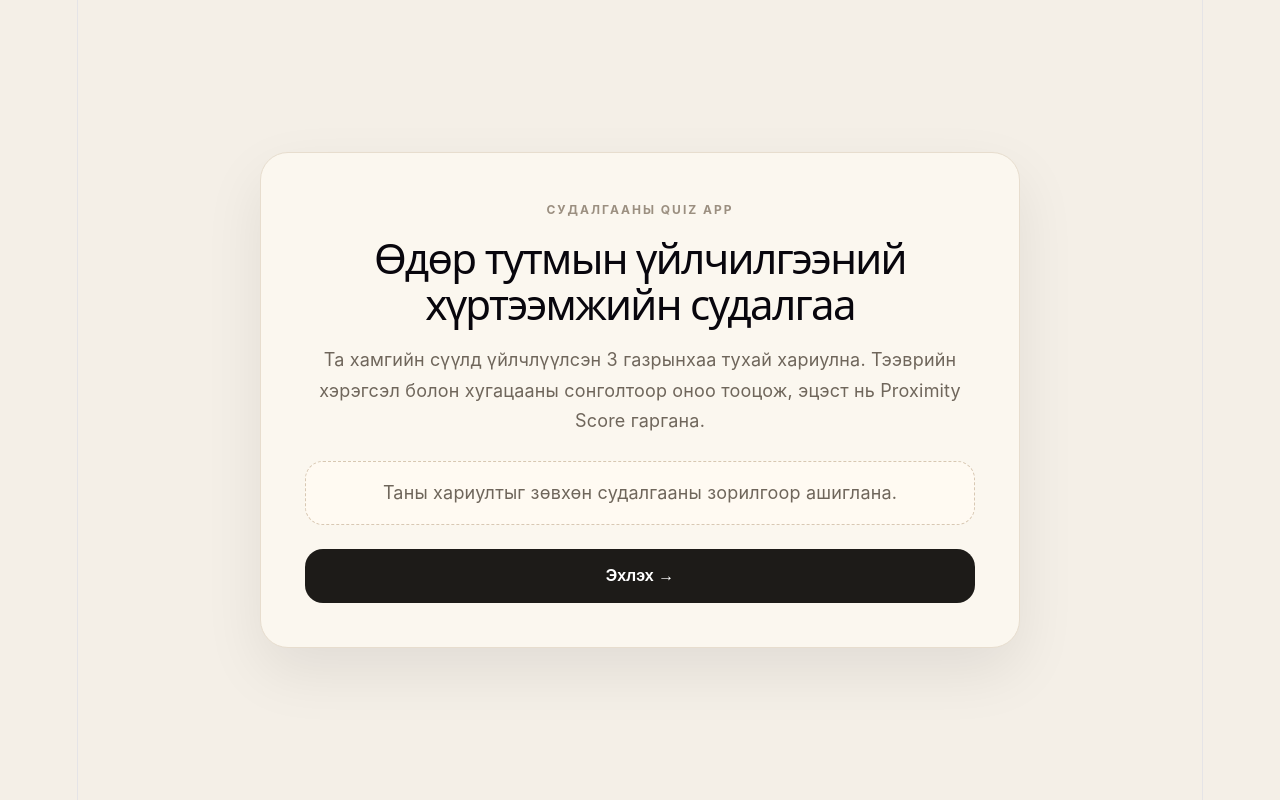
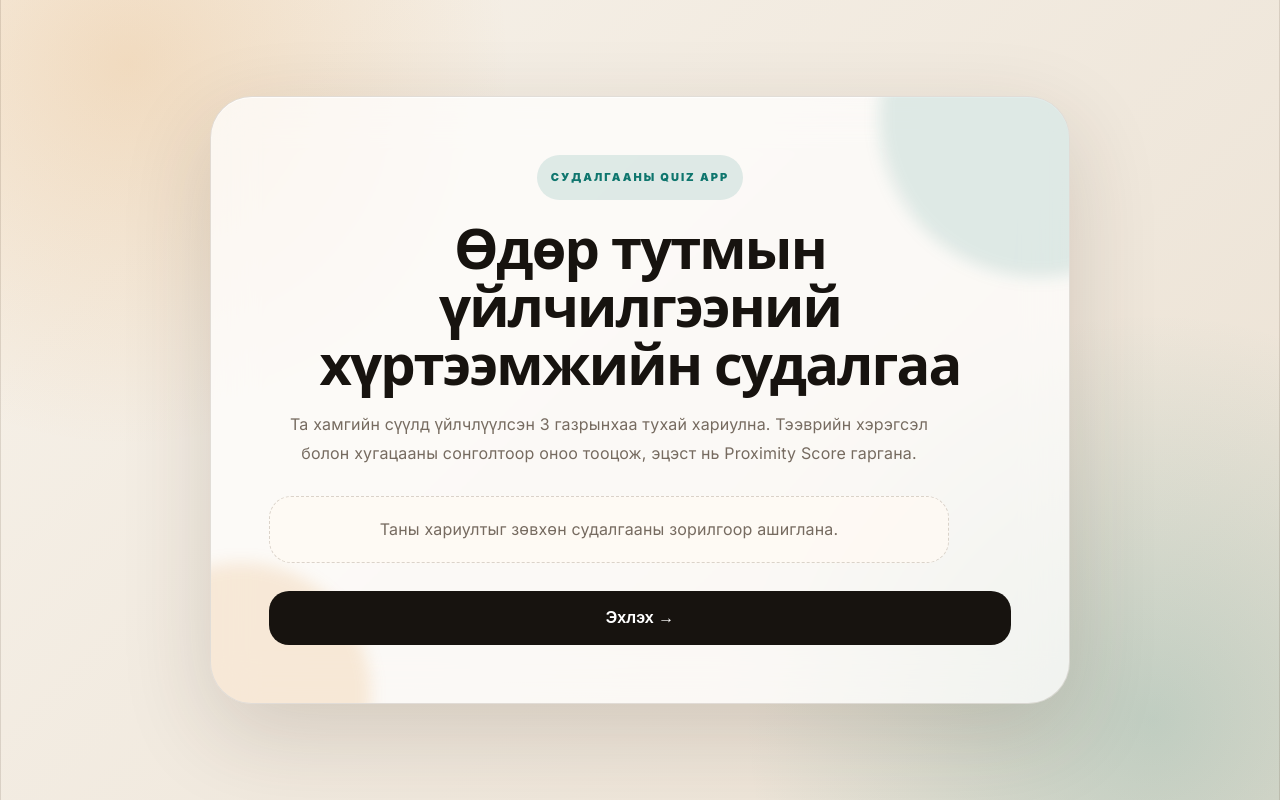
Before and after one commit to SHiilegbatIderbayar/Quest, a React (Vite) app: page / in a window 1280 px wide. Built offline with nearby package versions, Linux system fonts and the light colour scheme.

Commit message:
Add files via upload

```diff
--- a/package.json
+++ b/package.json
@@ -10,6 +10,7 @@
     "preview": "vite preview"
   },
   "dependencies": {
+    "@supabase/supabase-js": "^2.106.2",
     "react": "^19.2.6",
     "react-dom": "^19.2.6"
   },
--- a/src/App.css
+++ b/src/App.css
@@ -1,72 +1,160 @@
+@import url("https://fonts.googleapis.com/css2?family=Inter:wght@400;500;600;700;800;900&display=swap");
+
 * {
   box-sizing: border-box;
 }
 
+:root {
+  --bg-1: #f7f2ea;
+  --bg-2: #ebe1d3;
+  --card: rgba(255, 255, 255, 0.72);
+  --text: #17130f;
+  --muted: #766b60;
+  --border: rgba(90, 72, 52, 0.16);
+  --primary: #17130f;
+  --primary-soft: rgba(23, 19, 15, 0.08);
+  --accent: #0f766e;
+  --accent-soft: rgba(15, 118, 110, 0.12);
+  --cream: #fffaf3;
+
+  font-family: "Inter", system-ui, sans-serif;
+  color: var(--text);
+  background: var(--bg-1);
+}
+
+html {
+  scroll-behavior: smooth;
+}
+
+
+
 body {
   margin: 0;
-  font-family: Inter, Arial, sans-serif;
-  background: #f4efe7;
-  color: #1d1b18;
+  min-height: 100vh;
+  background:
+    radial-gradient(circle at 10% 8%, rgba(217, 119, 6, 0.18), transparent 28%),
+    radial-gradient(circle at 90% 90%, rgba(15, 118, 110, 0.2), transparent 30%),
+    linear-gradient(135deg, var(--bg-1), var(--bg-2));
+}
+
+#root {
+  width: 100%;
+  min-height: 100vh;
 }
 
 .container {
   min-height: 100vh;
-  display: flex;
-  justify-content: center;
-  align-items: center;
-  padding: 24px;
+  display: grid;
+  place-items: center;
+  padding: clamp(16px, 4vw, 48px);
 }
 
 .card {
-  width: 100%;
-  max-width: 760px;
-  background: #fbf7ef;
-  border: 1px solid #e7ddce;
-  border-radius: 28px;
-  padding: 44px;
-  box-shadow: 0 24px 60px rgba(0, 0, 0, 0.08);
+  width: min(100%, 860px);
+  position: relative;
+  overflow: hidden;
+  padding: clamp(26px, 5vw, 58px);
+  border-radius: clamp(26px, 4vw, 42px);
+  background: var(--card);
+  border: 1px solid var(--border);
+  box-shadow:
+    0 30px 90px rgba(55, 40, 24, 0.16),
+    inset 0 1px 0 rgba(255, 255, 255, 0.7);
+  backdrop-filter: blur(22px);
+}
+
+.card::before {
+  content: "";
+  position: absolute;
+  width: 320px;
+  height: 320px;
+  right: -130px;
+  top: -140px;
+  border-radius: 50%;
+  background: var(--accent-soft);
+  filter: blur(8px);
+}
+
+.card::after {
+  content: "";
+  position: absolute;
+  width: 260px;
+  height: 260px;
+  left: -100px;
+  bottom: -120px;
+  border-radius: 50%;
+  background: rgba(217, 119, 6, 0.13);
+  filter: blur(8px);
+}
+
+.card > * {
+  position: relative;
+  z-index: 2;
 }
 
 .eyebrow {
+  display: inline-flex;
+  margin: 0 0 18px;
+  padding: 9px 14px;
+  border-radius: 999px;
+  background: var(--accent-soft);
+  color: var(--accent);
+  font-size: 11px;
+  font-weight: 900;
+  letter-spacing: 2px;
   text-transform: uppercase;
-  letter-spacing: 2px;
-  color: #9b8f80;
-  font-size: 12px;
-  font-weight: 700;
 }
 
 h1 {
-  font-size: 42px;
-  line-height: 1.1;
-  margin: 12px 0 18px;
+  margin: 0 0 18px;
+  max-width: 780px;
+  color: var(--text);
+  font-size: clamp(30px, 6vw, 56px);
+  line-height: 1.04;
+  letter-spacing: -1.8px;
+  font-weight: 900;
 }
 
 h2 {
-  font-size: 34px;
-  line-height: 1.2;
-  margin: 28px 0;
+  margin: 26px 0 30px;
+  color: var(--text);
+  font-size: clamp(25px, 4vw, 42px);
+  line-height: 1.12;
+  letter-spacing: -1px;
+  font-weight: 850;
 }
 
 .description,
 .notice {
-  color: #6f665b;
-  line-height: 1.7;
+  max-width: 680px;
+  color: var(--muted);
+  font-size: clamp(14px, 2vw, 16px);
+  line-height: 1.8;
 }
 
 .notice {
-  background: #fffaf2;
-  border: 1px dashed #d8c8b3;
-  padding: 16px;
-  border-radius: 18px;
-  margin: 24px 0;
+  margin: 28px 0;
+  padding: 18px 20px;
+  border-radius: 22px;
+  background: rgba(255, 250, 243, 0.75);
+  border: 1px dashed rgba(90, 72, 52, 0.22);
 }
 
 .top-info {
   display: flex;
   justify-content: space-between;
-  color: #9b8f80;
-  font-size: 14px;
-  font-weight: 700;
+  gap: 12px;
+  margin-bottom: 18px;
+}
+
+.top-info span {
+  padding: 10px 16px;
+  border-radius: 999px;
+  background: rgba(255, 255, 255, 0.62);
+  border: 1px solid var(--border);
+  color: var(--muted);
+  font-size: 13px;
+  font-weight: 800;
 }
 
 .options {
@@ -76,115 +164,180 @@ h2 {
 
 button {
   width: 100%;
-  border: none;
-  border-radius: 18px;
+  border: 0;
+  border-radius: 20px;
   padding: 18px 22px;
-  background: #1d1b18;
+  background: var(--primary);
   color: white;
-  font-size: 16px;
-  font-weight: 700;
+  font-size: clamp(15px, 2vw, 16px);
+  font-weight: 850;
   cursor: pointer;
+  transition:
+    transform 0.22s ease,
+    box-shadow 0.22s ease,
+    background 0.22s ease;
 }
 
 button:hover {
   transform: translateY(-2px);
+  box-shadow: 0 18px 36px rgba(23, 19, 15, 0.18);
 }
 
 .option-btn {
-  background: #fffaf2;
-  color: #1d1b18;
-  border: 1px solid #e1d4c2;
+  background: rgba(255, 255, 255, 0.72);
+  color: var(--text);
+  border: 1px solid var(--border);
   text-align: left;
 }
 
 .option-btn:hover {
-  background: #efe5d6;
+  background: var(--cream);
+  border-color: rgba(15, 118, 110, 0.35);
 }
 
 .selected-services {
-  border-top: 1px solid #e1d4c2;
-  margin-top: 36px;
-  padding-top: 18px;
+  margin-top: 40px;
+  padding-top: 22px;
+  border-top: 1px solid var(--border);
   text-align: center;
 }
 
 .selected-services p {
+  margin: 0 0 14px;
+  color: var(--muted);
+  font-size: 12px;
+  font-weight: 900;
+  letter-spacing: 2px;
   text-transform: uppercase;
-  letter-spacing: 2px;
-  font-size: 12px;
-  color: #9b8f80;
+}
+
+.selected-services span {
+  display: inline-flex;
+  justify-content: center;
+  align-items: center;
+  min-width: 136px;
+  margin: 6px;
+  padding: 14px 24px;
+  border-radius: 18px;
+  border: 1px dashed rgba(90, 72, 52, 0.24);
+  background: rgba(255, 255, 255, 0.55);
+  color: var(--muted);
+  font-style: italic;
   font-weight: 700;
 }
 
-.selected-services span {
-  display: inline-block;
-  padding: 14px 34px;
-  border: 1px dashed #d8c8b3;
-  border-radius: 14px;
-  margin: 6px;
-  color: #9b8f80;
-  font-style: italic;
-}
-
 .selected-services span.active {
-  background: #1d1b18;
+  background: var(--primary);
   color: white;
+  border-color: var(--primary);
+  box-shadow: 0 14px 28px rgba(23, 19, 15, 0.17);
 }
 
 .result-table {
-  margin: 28px 0;
-  border: 1px solid #d8c8b3;
-  border-radius: 18px;
+  margin: 32px 0;
   overflow: hidden;
+  border-radius: 24px;
+  border: 1px solid var(--border);
+  background: rgba(255, 255, 255, 0.74);
 }
 
 .table-row {
   display: grid;
-  grid-template-columns: 1.2fr 1fr 1fr 1fr;
+  grid-template-columns: 1.35fr 1fr 1fr 1fr;
 }
 
 .table-row span {
-  padding: 14px;
-  border-bottom: 1px solid #e1d4c2;
-  border-right: 1px solid #e1d4c2;
+  padding: 16px 14px;
+  border-right: 1px solid var(--border);
+  border-bottom: 1px solid var(--border);
+}
+
+.table-row span:last-child {
+  border-right: 0;
+}
+
+.table-row:last-child span {
+  border-bottom: 0;
 }
 
 .table-head {
-  font-weight: 700;
-  background: #efe5d6;
+  background: rgba(255, 250, 243, 0.8);
+  font-weight: 900;
 }
 
 .final-row {
-  font-weight: 800;
+  background: rgba(15, 118, 110, 0.08);
   font-size: 20px;
-  background: #fffaf2;
+  font-weight: 900;
+}
+
+.final-row span:first-child {
+  grid-column: span 3;
+  text-align: right;
+}
+
+.final-row span:nth-child(2),
+.final-row span:nth-child(3) {
+  display: none;
 }
 
 .final-row span:last-child {
-  color: #0f766e;
+  color: var(--accent);
+  font-size: 26px;
 }
 
-@media (max-width: 640px) {
+@media (max-width: 768px) {
+  .container {
+    align-items: flex-start;
+    padding: 18px;
+  }
+
   .card {
-    padding: 26px;
+    margin-top: 72px;
+  }
+
+  .top-info {
+    flex-direction: column;
   }
 
   h1 {
-    font-size: 42px;
-    line-height: 1.1;
-    margin: 12px 0 18px;
-    color: #1d1b18;
-    font-weight: 800;
+    font-size: 30px;
+    line-height: 1.14;
+    letter-spacing: -0.7px;
   }
+
   h2 {
-    font-size: 34px;
-    line-height: 1.2;
-    margin: 28px 0;
-    color: #1d1b18;
-    font-weight: 800;
+    font-size: 24px;
+  }
+
+  .selected-services span {
+    width: 100%;
   }
 
   .table-row {
     grid-template-columns: 1fr 1fr;
   }
+
+  .table-head {
+    display: none;
+  }
+
+  .final-row span:first-child {
+    grid-column: span 1;
+    text-align: left;
+  }
 }
+
+@media (max-width: 380px) {
+  .card {
+    padding: 22px;
+  }
+
+  h1 {
+    font-size: 26px;
+  }
+
+  button {
+    padding: 16px;
+  }
+}
--- a/src/App.jsx
+++ b/src/App.jsx
@@ -21,6 +21,7 @@ const scoreTable = {
     "Нийтийн тээвэр": 5,
     "Машин": 1,
   },
+
   distance: {
     "5-с бага минут": 10,
     "5–15 минут": 10,
@@ -35,6 +36,7 @@ const questionTemplates = [
     title: "Хамгийн сүүлд үйлчлүүлсэн газар",
     options: serviceOptions,
   },
+
   {
     type: "transport",
     title: "Сүүлд үйлчлүүлсэн газар руу юугаар явж хүрсэн бэ?",
@@ -45,6 +47,7 @@ const questionTemplates = [
       "Машин",
     ],
   },
+
   {
     type: "distance",
     title: "Хэр хугацаа зарцуулж хүрсэн бэ?",
@@ -55,6 +58,7 @@ const questionTemplates = [
       "30-с дээш минут",
     ],
   },
+
   {
     type: "reason",
     title: "Яагаад энэ газрыг сонгож үйлчлүүлсэн бэ?",
@@ -83,22 +87,28 @@ function calculateScore(answers) {
   const serviceScores = services.map((service, index) => {
     const serviceNumber = index + 1;
 
-    const transportAnswer = answers[`service_${serviceNumber}_transport`];
-    const distanceAnswer = answers[`service_${serviceNumber}_distance`];
+    const transportAnswer =
+      answers[`service_${serviceNumber}_transport`];
 
-    const transportScore = scoreTable.transport[transportAnswer] || 0;
-    const distanceScore = scoreTable.distance[distanceAnswer] || 0;
+    const distanceAnswer =
+      answers[`service_${serviceNumber}_distance`];
 
-    const totalScore = transportScore + distanceScore;
+    const transportScore =
+      scoreTable.transport[transportAnswer] || 0;
+
+    const distanceScore =
+      scoreTable.distance[distanceAnswer] || 0;
+
+    const totalScore =
+      transportScore + distanceScore;
+
     const maxScore = 20;
-    const percent = totalScore / maxScore;
+
+    const percent =
+      totalScore / maxScore;
 
     return {
       service,
-      transportAnswer,
-      distanceAnswer,
-      transportScore,
-      distanceScore,
       totalScore,
       maxScore,
       percent,
@@ -106,8 +116,10 @@ function calculateScore(answers) {
   });
 
   const proximityScore =
-    serviceScores.reduce((sum, item) => sum + item.percent, 0) /
-    serviceScores.length;
+    serviceScores.reduce(
+      (sum, item) => sum + item.percent,
+      0
+    ) / serviceScores.length;
 
   return {
     serviceScores,
@@ -120,11 +132,19 @@ function formatPercent(value) {
 }
 
 export default function App() {
+
   const [step, setStep] = useState(-1);
+
   const [answers, setAnswers] = useState({});
-  const [finished, setFinished] = useState(false);
+
+  const [finished, setFinished] =
+    useState(false);
 
   const currentQuestion = questions[step];
+
+  /*
+    START
+  */
 
   const startQuiz = () => {
     setStep(0);
@@ -132,9 +152,41 @@ export default function App() {
     setFinished(false);
   };
 
+  /*
+    BACK BUTTON
+  */
+
+  const goBack = () => {
+
+    if (finished) {
+      setFinished(false);
+      setStep(questions.length - 1);
+      return;
+    }
+
+    if (step > 0) {
+      setStep(step - 1);
+    }
+
+    else {
+      setStep(-1);
+    }
+  };
+
+  /*
+    SAVE
+  */
+
+
   const saveResult = (finalAnswers) => {
-    const score = calculateScore(finalAnswers);
-    const oldResults = JSON.parse(localStorage.getItem("quizResults")) || [];
+
+    const score =
+      calculateScore(finalAnswers);
+
+    const oldResults =
+      JSON.parse(
+        localStorage.getItem("quizResults")
+      ) || [];
 
     const newResult = {
       id: Date.now(),
@@ -150,7 +202,12 @@ export default function App() {
     );
   };
 
+  /*
+    ANSWER SELECT
+  */
+
   const selectAnswer = (answer) => {
+
     const updatedAnswers = {
       ...answers,
       [currentQuestion.key]: answer,
@@ -160,111 +217,243 @@ export default function App() {
 
     if (step < questions.length - 1) {
       setStep(step + 1);
-    } else {
+    }
+
+    else {
       saveResult(updatedAnswers);
       setFinished(true);
     }
   };
 
+  /*
+    HOME PAGE
+  */
+
   if (step === -1) {
+
     return (
       <main className="container">
+
         <section className="card">
-          <p className="eyebrow">Судалгааны quiz app</p>
 
-          <h1>Өдөр тутмын үйлчилгээний хүртээмжийн судалгаа</h1>
+          <p className="eyebrow">
+            Судалгааны Quiz App
+          </p>
+
+          <h1>
+            Өдөр тутмын үйлчилгээний
+            хүртээмжийн судалгаа
+          </h1>
 
           <p className="description">
-            Та хамгийн сүүлд үйлчлүүлсэн 3 газрынхаа тухай хариулна.
-            Тээврийн хэрэгсэл болон хугацааны сонголтоор оноо тооцож,
-            эцэст нь Proximity Score гаргана.
+
+            Та хамгийн сүүлд
+            үйлчлүүлсэн 3 газрынхаа
+            тухай хариулна.
+
+            Тээврийн хэрэгсэл болон
+            хугацааны сонголтоор
+            оноо тооцож,
+            эцэст нь Proximity Score
+            гаргана.
+
           </p>
 
           <p className="notice">
-            Таны хариултыг зөвхөн судалгааны зорилгоор ашиглана.
+            Таны хариултыг зөвхөн
+            судалгааны зорилгоор ашиглана.
           </p>
 
-          <button onClick={startQuiz}>Эхлэх →</button>
+          <button onClick={startQuiz}>
+            Эхлэх →
+          </button>
+
         </section>
+
       </main>
     );
   }
 
+  /*
+    RESULT PAGE
+  */
+
   if (finished) {
-    const result = calculateScore(answers);
+
+    const result =
+      calculateScore(answers);
 
     return (
       <main className="container">
+
         <section className="card">
-          <p className="eyebrow">Үр дүн</p>
+
+          <p className="eyebrow">
+            Үр дүн
+          </p>
+
+          <button
+            className="back-btn"
+            onClick={goBack}
+          >
+            ← Буцах
+          </button>
 
           <h1>Баярлалаа!</h1>
 
           <div className="result-table">
+
             <div className="table-row table-head">
+
               <span></span>
-              <span>Авсан оноо</span>
-              <span>Нийт оноо</span>
-              <span>Хувь</span>
+
+              <span>
+                Авсан оноо
+              </span>
+
+              <span>
+                Нийт оноо
+              </span>
+
+              <span>
+                Хувь
+              </span>
+
             </div>
 
             {result.serviceScores.map((item) => (
-              <div className="table-row" key={item.service}>
-                <span>{item.service}</span>
-                <span>{item.totalScore}</span>
-                <span>{item.maxScore}</span>
-                <span>{item.percent.toFixed(2)}</span>
+
+              <div
+                className="table-row"
+                key={item.service}
+              >
+
+                <span>
+                  {item.service}
+                </span>
+
+                <span>
+                  {item.totalScore}
+                </span>
+
+                <span>
+                  {item.maxScore}
+                </span>
+
+                <span>
+                  {item.percent.toFixed(2)}
+                </span>
+
               </div>
+
             ))}
 
             <div className="table-row final-row">
-              <span>Proximity Score</span>
+
+              <span>
+                Proximity Score
+              </span>
+
               <span></span>
+
               <span></span>
-              <span>{formatPercent(result.proximityScore)}</span>
+
+              <span>
+                {formatPercent(
+                  result.proximityScore
+                )}
+              </span>
+
             </div>
+
           </div>
 
-          <button onClick={startQuiz}>Дахин бөглөх</button>
+          <button onClick={startQuiz}>
+            Дахин бөглөх
+          </button>
+
         </section>
+
       </main>
     );
   }
 
+  /*
+    QUESTION PAGE
+  */
+
   return (
+
     <main className="container">
+
       <section className="card">
+
         <div className="top-info">
-          <span>{currentQuestion.service} / 3</span>
-          <span>Алхам {currentQuestion.questionIndex + 1} / 4</span>
+
+          <span>
+            {currentQuestion.service} / 3
+          </span>
+
+          <span>
+            Алхам {currentQuestion.questionIndex + 1} / 4
+          </span>
+
         </div>
 
-        <h2>{currentQuestion.title}</h2>
+        <button
+          className="back-btn"
+          onClick={goBack}
+        >
+          ← Буцах
+        </button>
+
+        <h2>
+          {currentQuestion.title}
+        </h2>
 
         <div className="options">
+
           {currentQuestion.options.map((option) => (
+
             <button
               key={option}
               className="option-btn"
-              onClick={() => selectAnswer(option)}
+              onClick={() =>
+                selectAnswer(option)
+              }
             >
               {option}
             </button>
+
           ))}
+
         </div>
 
         <div className="selected-services">
-          <p>Your selected services</p>
+
+          <p>
+            Selected Services
+          </p>
+
           {services.map((service, index) => (
+
             <span
               key={service}
-              className={index === currentQuestion.serviceIndex ? "active" : ""}
+              className={
+                index === currentQuestion.serviceIndex
+                  ? "active"
+                  : ""
+              }
             >
               {service}
             </span>
+
           ))}
+
         </div>
+
       </section>
+
     </main>
   );
 }
--- a/src/index.css
+++ b/src/index.css
@@ -17,7 +17,7 @@
 
   font: 18px/145% var(--sans);
   letter-spacing: 0.18px;
-  /* color-scheme: light dark; */
+  color-scheme: light dark;
   color: var(--text);
   background: var(--bg);
   font-synthesis: none;
@@ -29,6 +29,22 @@
     font-size: 16px;
   }
 }
+
+@media (prefers-color-scheme: dark) {
+  :root {
+    --text: #9ca3af;
+    --text-h: #f3f4f6;
+    --bg: #16171d;
+    --border: #2e303a;
+    --code-bg: #1f2028;
+    --accent: #c084fc;
+    --accent-bg: rgba(192, 132, 252, 0.15);
+    --accent-border: rgba(192, 132, 252, 0.5);
+    --social-bg: rgba(47, 48, 58, 0.5);
+    --shadow:
+      rgba(0, 0, 0, 0.4) 0 10px 15px -3px, rgba(0, 0, 0, 0.25) 0 4px 6px -2px;
+  }
+
   #social .button-icon {
     filter: invert(1) brightness(2);
   }
--- /dev/null
+++ b/src/supabaseClient.js
@@ -0,0 +1,6 @@
+import { createClient } from "@supabase/supabase-js";
+
+export const supabase = createClient(
+  import.meta.env.VITE_SUPABASE_URL,
+  import.meta.env.VITE_SUPABASE_ANON_KEY
+);
```
Also changed, not shown: 2 other files (tests, documents, lock files or other folders).
